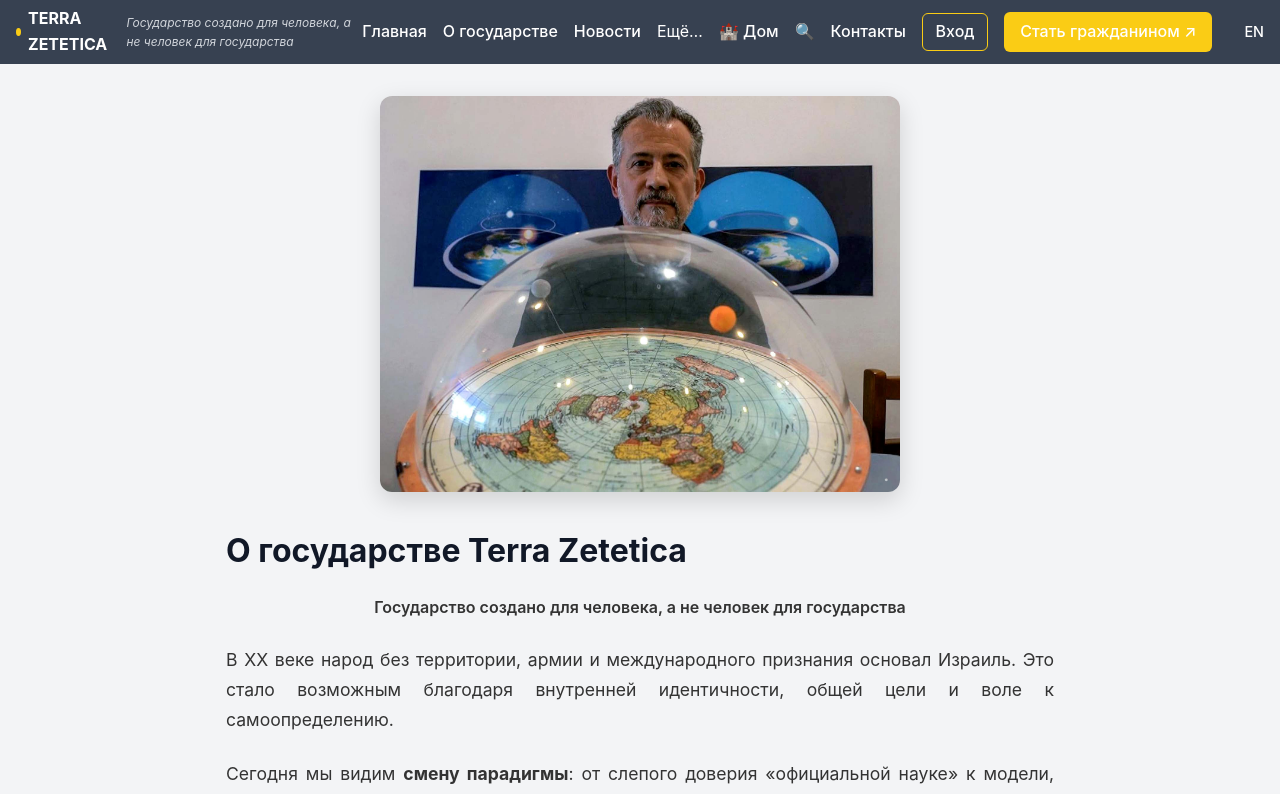
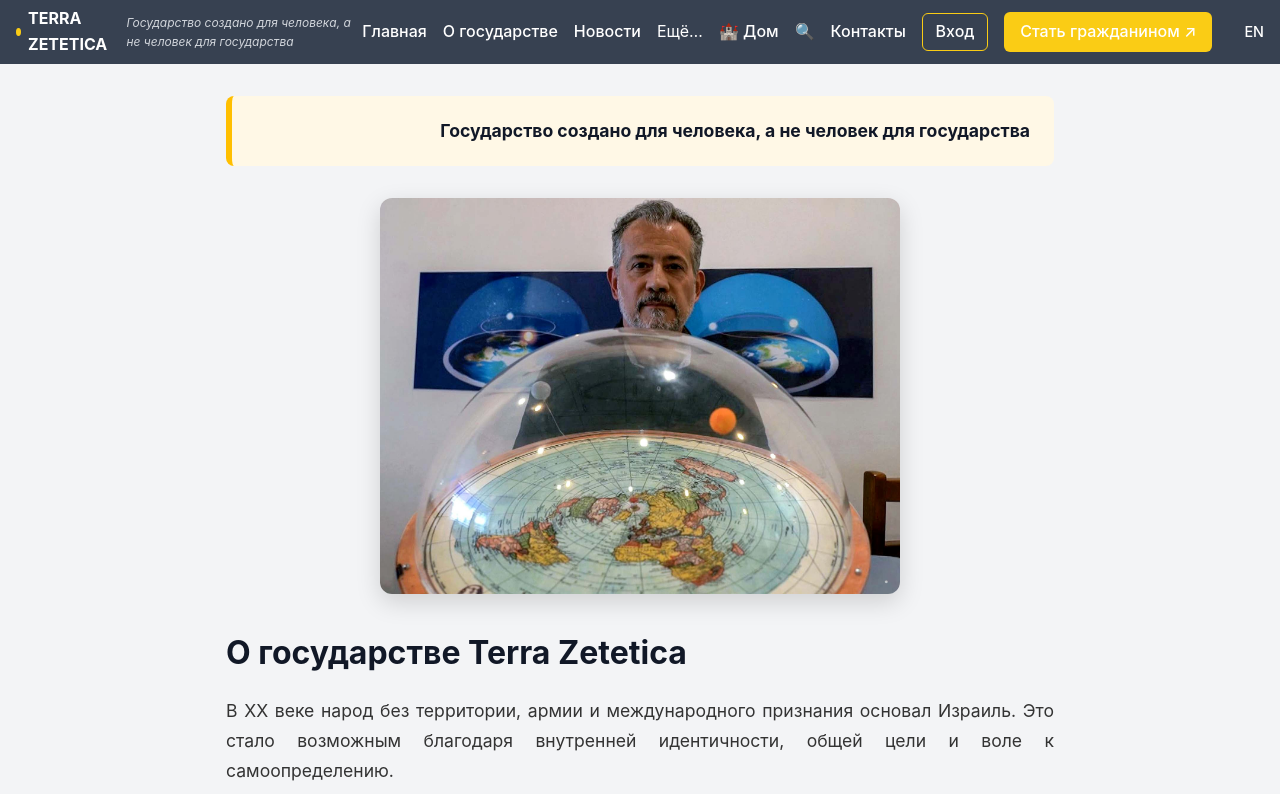
Before and after one commit to kardinalmarkov/terra-zetetica, a Next.js app: page /about in a window 1280 px wide. Shown: the top 794 px of the page. Built offline with nearby package versions, Linux system fonts and the light colour scheme.

Commit message:
Update about.js

```diff
--- a/pages/about.js
+++ b/pages/about.js
@@ -18,6 +18,22 @@ export default function About() {
         <title>О государстве — Terra Zetetica</title>
       </Head>
 
+      {/* ── Слоган-баннер ─────────────────────────────────── */}
+      <div
+        style={{
+          background: '#fff8e6',
+          borderLeft: '6px solid #ffbf00',
+          padding: '1.25rem 1.5rem',
+          fontWeight: 700,
+          fontSize: '1.1rem',
+          textAlign: 'right',
+          marginBottom: '2rem',
+          borderRadius: '8px',
+        }}
+      >
+        Государство создано для человека, а&nbsp;не человек для государства
+      </div>
+
       {/* --- HERO изображение макета под Куполом --- */}
       <img
         src="/images/flat-earth.jpg"
@@ -34,15 +50,6 @@ export default function About() {
 
       <h1>О государстве Terra Zetetica</h1>
 
-      {/* ——— Слоган (виден и на мобиле) ——— */}
-      <p style={{
-        fontWeight: 600,
-        fontSize: '1rem',
-        textAlign: 'center',
-        margin: '0.5rem 0 1.5rem'
-      }}>
-        Государство создано для человека, а&nbsp;не человек для государства
-      </p>
 
       <p>
         В XX веке народ без территории, армии и международного признания основал Израиль. Это стало возможным благодаря внутренней идентичности, общей цели и воле к самоопределению.
```
